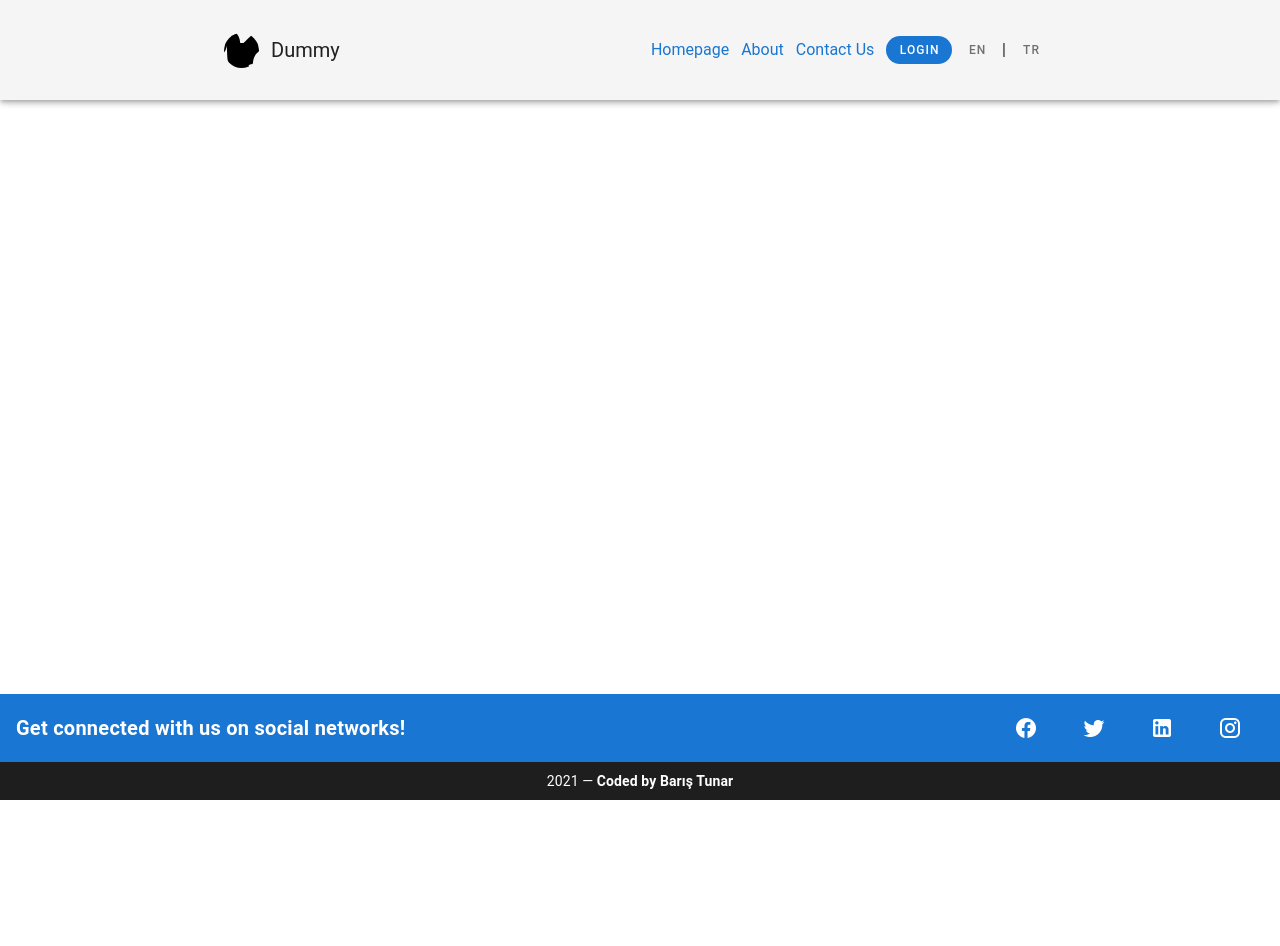
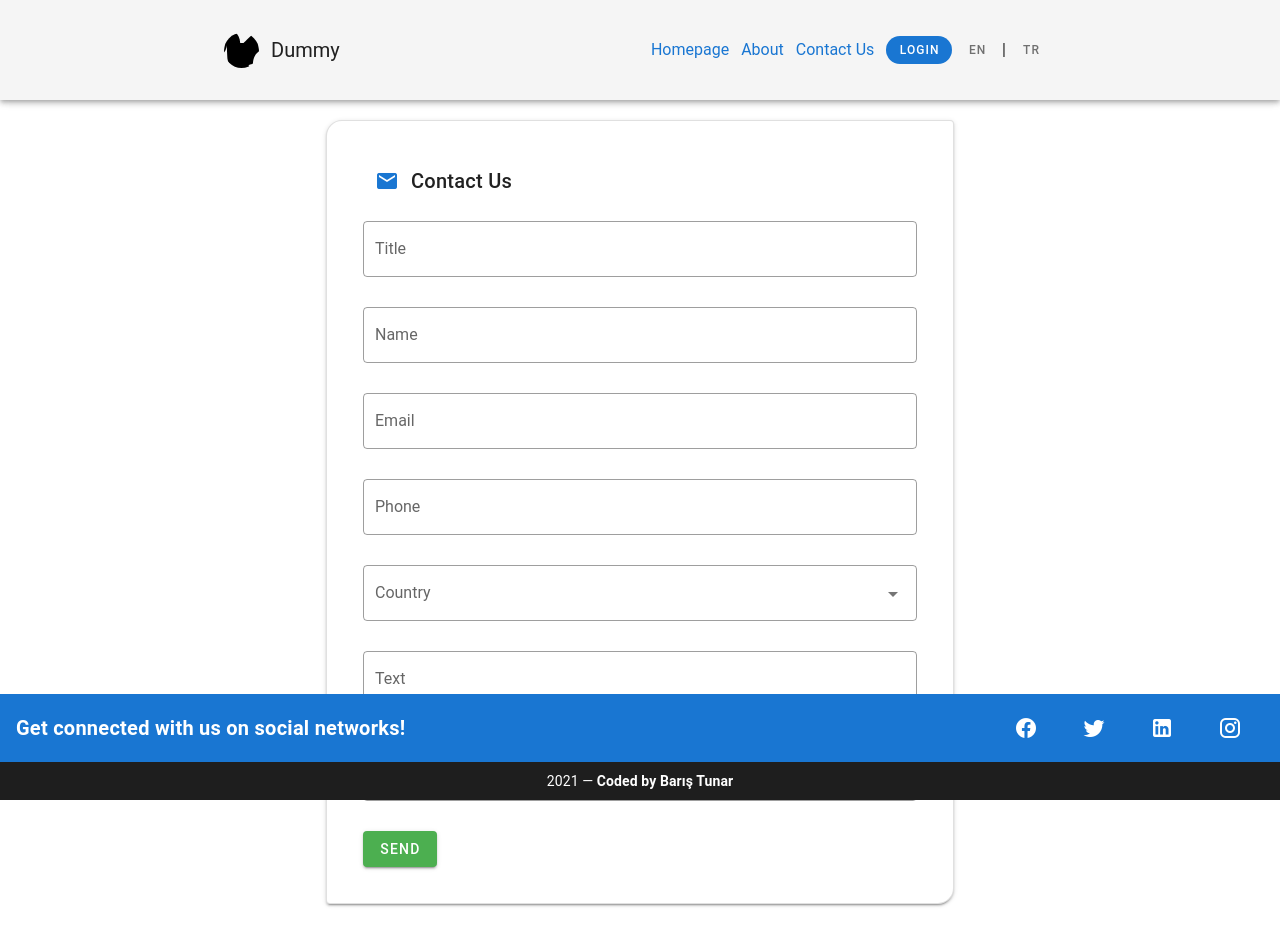
Before and after one commit to baristunar/multilanguage-supported-mini-website, a Vue app: page /contact-us in a window 1280 px wide. Shown: the top 946 px of the page. Before the commit the page ends 800 px from the top, so only its background shows below. Built offline with nearby package versions, Linux system fonts and the light colour scheme; the HTML template or start-up script is replaced by a standard one.

Commit message:
Add Contact Page/Form inputs

```diff
--- a/src/App.vue
+++ b/src/App.vue
@@ -1,7 +1,9 @@
 <template>
   <v-app>
     <Navbar />
-    <router-view></router-view>
+    <v-main>
+      <router-view></router-view>
+    </v-main>
     <Footer />
   </v-app>
 </template>
--- /dev/null
+++ b/src/components/Contact/Contact.vue
@@ -0,0 +1,28 @@
+<template>
+  <v-row
+    class="d-flex justify-center align-center"
+    style="margin-bottom: 106px"
+  >
+    <v-col xs="12" md="6">
+      <v-card shaped outlined elevation="2" class="pa-5 my-5">
+        <v-card-title>
+          <v-avatar> <v-icon color="primary"> mdi-email</v-icon></v-avatar>
+          Contact Us
+        </v-card-title>
+
+        <v-card-text>
+          <app-contact-form />
+        </v-card-text>
+      </v-card>
+    </v-col>
+  </v-row>
+</template>
+
+<script>
+import appContactForm from "@/components/Contact/appContactForm";
+export default {
+  components: {
+    appContactForm,
+  },
+};
+</script>
--- /dev/null
+++ b/src/components/Contact/appContactForm.vue
@@ -0,0 +1,43 @@
+<template>
+  <form>
+    <v-text-field outlined label="Title"></v-text-field>
+    <v-text-field outlined label="Name"></v-text-field>
+    <v-text-field outlined label="Email"></v-text-field>
+    <v-text-field outlined label="Phone"></v-text-field>
+    <v-autocomplete
+      outlined
+      :items="countryList"
+      item-value="id"
+      item-text="name"
+      label="Country"
+    ></v-autocomplete>
+
+    <v-textarea
+      outlined
+      clearable
+      clear-icon="mdi-close-circle"
+      no-resize
+      label="Text"
+    ></v-textarea>
+    <v-btn color="success">Send</v-btn>
+  </form>
+</template>
+
+<script>
+export default {
+  data() {
+    return {
+      countryList: [
+        { id: "TR", name: "Turkey" },
+        { id: "US", name: "United States of America" },
+        { id: "GB", name: "United Kingdom" },
+        { id: "DE", name: "Germany" },
+        { id: "SE", name: "Sweden" },
+        { id: "KE", name: "Kenya" },
+        { id: "BR", name: "Brazil" },
+        { id: "ZW", name: "Zimbabwe" },
+      ],
+    };
+  },
+};
+</script>
--- a/src/components/Footer/Footer.vue
+++ b/src/components/Footer/Footer.vue
@@ -1,5 +1,5 @@
 <template>
-  <v-footer absolute dark padless>
+  <v-footer fixed dark padless>
     <v-card class="flex" flat tile>
       <v-card-title class="primary">
         <strong class="subheading"
--- a/src/components/Navbar/Navbar.vue
+++ b/src/components/Navbar/Navbar.vue
@@ -17,7 +17,9 @@
           <v-layout class="justify-end d-none d-md-flex align-center">
             <router-link class="mr-3 link" to="/">Homepage</router-link>
             <router-link class="mr-3 link" to="/about">About</router-link>
-            <router-link class="mr-3 link" to="/">Contact Us</router-link>
+            <router-link class="mr-3 link" to="/contact-us"
+              >Contact Us</router-link
+            >
             <v-btn depressed small rounded color="primary">Login</v-btn>
             <v-btn small plain depressed>EN</v-btn>
             <span>|</span>
--- a/src/router/index.js
+++ b/src/router/index.js
@@ -13,11 +13,14 @@ const routes = [
   {
     path: "/about",
     name: "About",
-    // route level code-splitting
-    // this generates a separate chunk (about.[hash].js) for this route
-    // which is lazy-loaded when the route is visited.
-    component: () =>
-      import(/* webpackChunkName: "about" */ "../views/About.vue"),
+
+    component: () => import("../views/About.vue"),
+  },
+  {
+    path: "/contact-us",
+    name: "Contact",
+
+    component: () => import("../views/Contact.vue"),
   },
 ];
 
--- a/src/views/About.vue
+++ b/src/views/About.vue
@@ -3,3 +3,9 @@
     <h1>This is an about page</h1>
   </div>
 </template>
+
+<script>
+export default {
+
+};
+</script>
--- /dev/null
+++ b/src/views/Contact.vue
@@ -0,0 +1,15 @@
+<template>
+  <v-app>
+    <Contact />
+  </v-app>
+</template>
+
+<script>
+import Contact from "@/components/Contact/Contact";
+export default {
+  components: {
+    Contact,
+  },
+
+};
+</script>
--- a/src/views/Home.vue
+++ b/src/views/Home.vue
@@ -4,7 +4,7 @@
 
 <script>
 export default {
-  name: "Home",
+
 
 };
 </script>
```
Also changed, not shown: src/components/Navbar/appNavigationDrawer.vue (deleted, +0 -29 lines).
